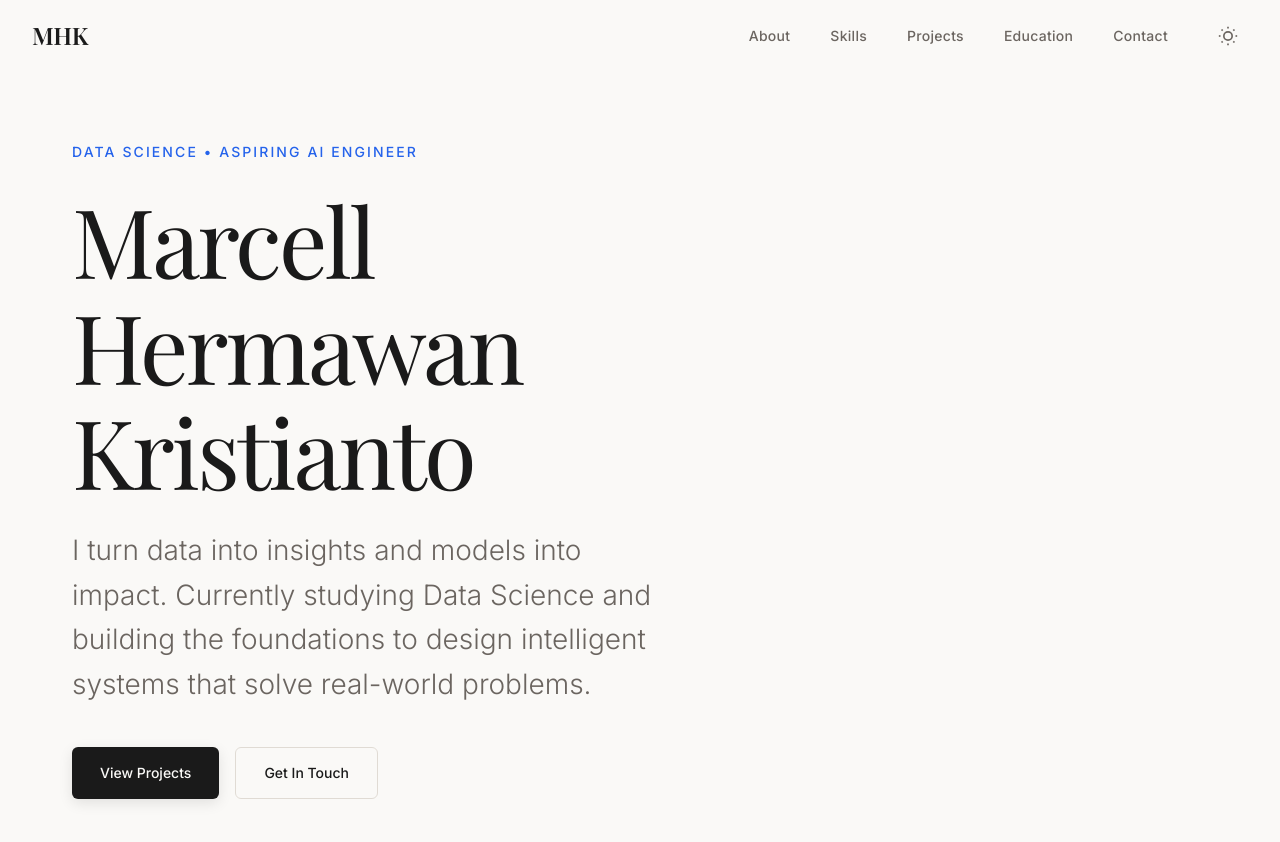
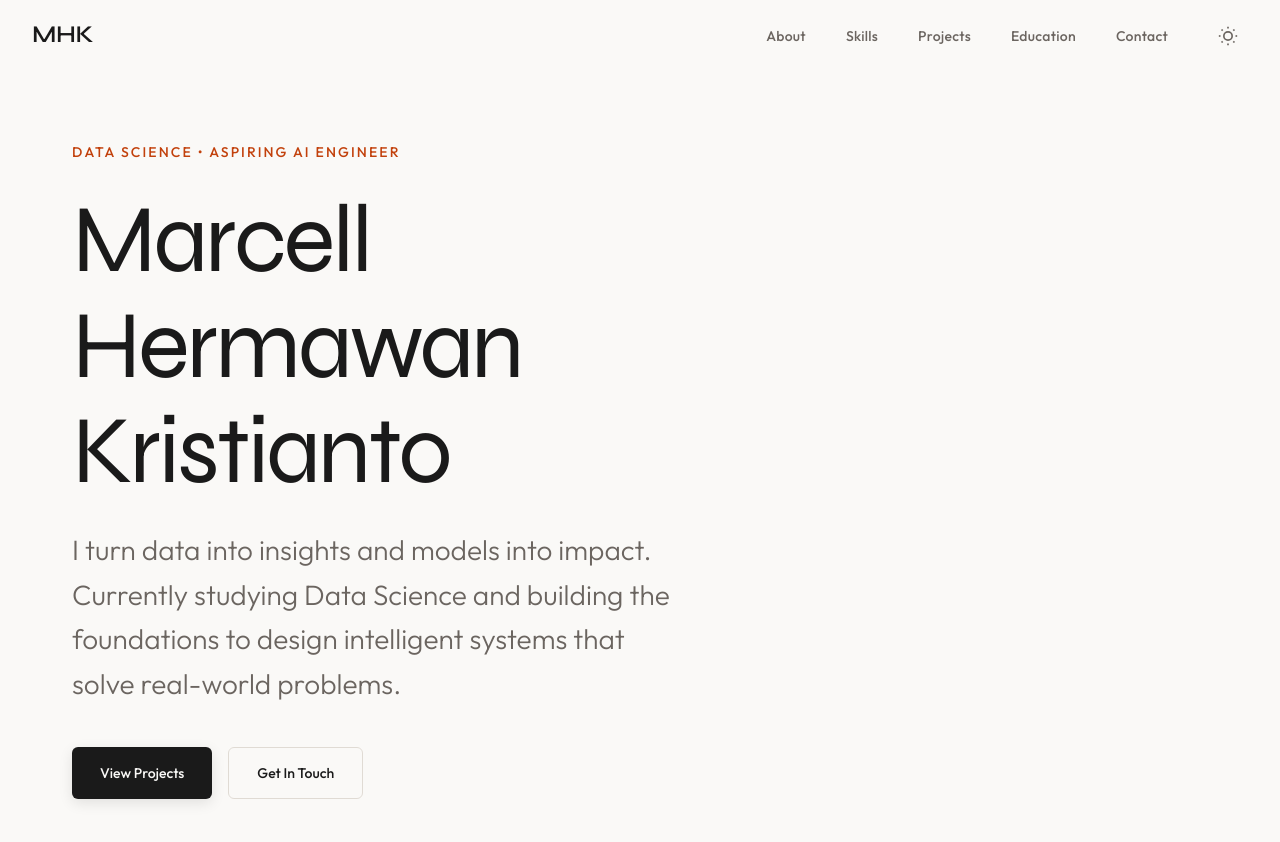
Before and after one commit to marknshoot/portofolio, a Jekyll site: the page built from index.md, in a window 1280 px wide and 900 px high. Shown: the top 842 px of the window. Built offline with Jekyll 4.4.1, drawn with Linux system fonts in a browser that asks for light colours.

Commit message:
Redesign: Syne + Outfit fonts, warm orange accent palette, refined animations

```diff
--- a/_includes/head.html
+++ b/_includes/head.html
@@ -4,6 +4,6 @@
 <meta name="description" content="{{ page.description | default: site.description }}">
 <link rel="preconnect" href="https://fonts.googleapis.com">
 <link rel="preconnect" href="https://fonts.gstatic.com" crossorigin>
-<link href="https://fonts.googleapis.com/css2?family=Inter:wght@300;400;500;600;700&family=Playfair+Display:wght@400;500;600;700&display=swap" rel="stylesheet">
+<link href="https://fonts.googleapis.com/css2?family=Outfit:wght@300;400;500;600;700&family=Syne:wght@400;500;600;700&display=swap" rel="stylesheet">
 <link rel="stylesheet" href="{{ site.baseurl }}/assets/css/style.css">
 <link rel="icon" type="image/svg+xml" href="{{ site.baseurl }}/assets/images/favicon.svg">
--- a/assets/css/style.css
+++ b/assets/css/style.css
@@ -8,8 +8,8 @@
   --bg-dark: #1a1a1a;
   --text-primary: #1a1a1a;
   --text-secondary: #6b6560;
-  --accent: #2563eb;
-  --accent-hover: #1d4ed8;
+  --accent: #c2410c;
+  --accent-hover: #9a3412;
   --border: #e0dbd4;
   --nav-height: 72px;
   --nav-height-scrolled: 56px;
@@ -21,8 +21,8 @@
   --bg-dark: #000000;
   --text-primary: #f5f5f5;
   --text-secondary: #9ca3af;
-  --accent: #60a5fa;
-  --accent-hover: #93c5fd;
+  --accent: #fb923c;
+  --accent-hover: #fdba74;
   --border: #2d2d2d;
 }
 
@@ -41,7 +41,7 @@ html {
 }
 
 body {
-  font-family: 'Inter', -apple-system, sans-serif;
+  font-family: 'Outfit', -apple-system, sans-serif;
   background: var(--bg-primary);
   color: var(--text-primary);
   line-height: 1.6;
@@ -49,7 +49,7 @@ body {
 }
 
 h1, h2, h3, h4, h5, h6 {
-  font-family: 'Playfair Display', serif;
+  font-family: 'Syne', serif;
   font-weight: 400;
   line-height: 1.2;
 }
@@ -96,7 +96,7 @@ nav.scrolled {
 }
 
 .nav-logo {
-  font-family: 'Playfair Display', serif;
+  font-family: 'Syne', serif;
   font-size: 1.5rem;
   font-weight: 600;
   color: var(--text-primary);
@@ -240,7 +240,7 @@ nav.scrolled {
 }
 
 .hero-name {
-  font-family: 'Playfair Display', serif;
+  font-family: 'Syne', serif;
   font-size: clamp(3rem, 10vw, 6rem);
   font-weight: 400;
   line-height: 1.1;
@@ -347,7 +347,7 @@ section {
 }
 
 .section-title {
-  font-family: 'Playfair Display', serif;
+  font-family: 'Syne', serif;
   font-size: clamp(2rem, 5vw, 3rem);
   font-weight: 400;
   margin-bottom: 3rem;
@@ -379,7 +379,7 @@ section {
   position: absolute;
   inset: -3px;
   border-radius: 16px;
-  background: linear-gradient(135deg, var(--accent), #764ba2, #f093fb);
+  background: linear-gradient(135deg, var(--accent), #ea580c);
   opacity: 0;
   transition: opacity 0.4s ease;
   z-index: -1;
@@ -407,7 +407,7 @@ section {
 }
 
 .about-content h2 {
-  font-family: 'Playfair Display', serif;
+  font-family: 'Syne', serif;
   font-size: 2rem;
   font-weight: 400;
   margin-bottom: 1.5rem;
@@ -429,7 +429,7 @@ section {
 }
 
 .stat-number {
-  font-family: 'Playfair Display', serif;
+  font-family: 'Syne', serif;
   font-size: 2.5rem;
   font-weight: 600;
   color: var(--accent);
@@ -473,7 +473,7 @@ section {
   left: 0;
   right: 0;
   height: 3px;
-  background: linear-gradient(90deg, var(--accent), #764ba2);
+  background: linear-gradient(90deg, var(--accent), #ea580c);
   transform: scaleX(0);
   transform-origin: left;
   transition: transform 0.4s ease;
@@ -667,7 +667,7 @@ section {
   top: 0;
   bottom: 0;
   width: 4px;
-  background: linear-gradient(180deg, var(--accent), #764ba2);
+  background: linear-gradient(180deg, var(--accent), #ea580c);
   transform: scaleY(0);
   transform-origin: top;
   transition: transform 0.3s ease;
@@ -745,7 +745,7 @@ section {
 }
 
 .contact-email {
-  font-family: 'Playfair Display', serif;
+  font-family: 'Syne', serif;
   font-size: clamp(1.5rem, 4vw, 2.5rem);
   color: var(--bg-primary);
   text-decoration: none;
```
